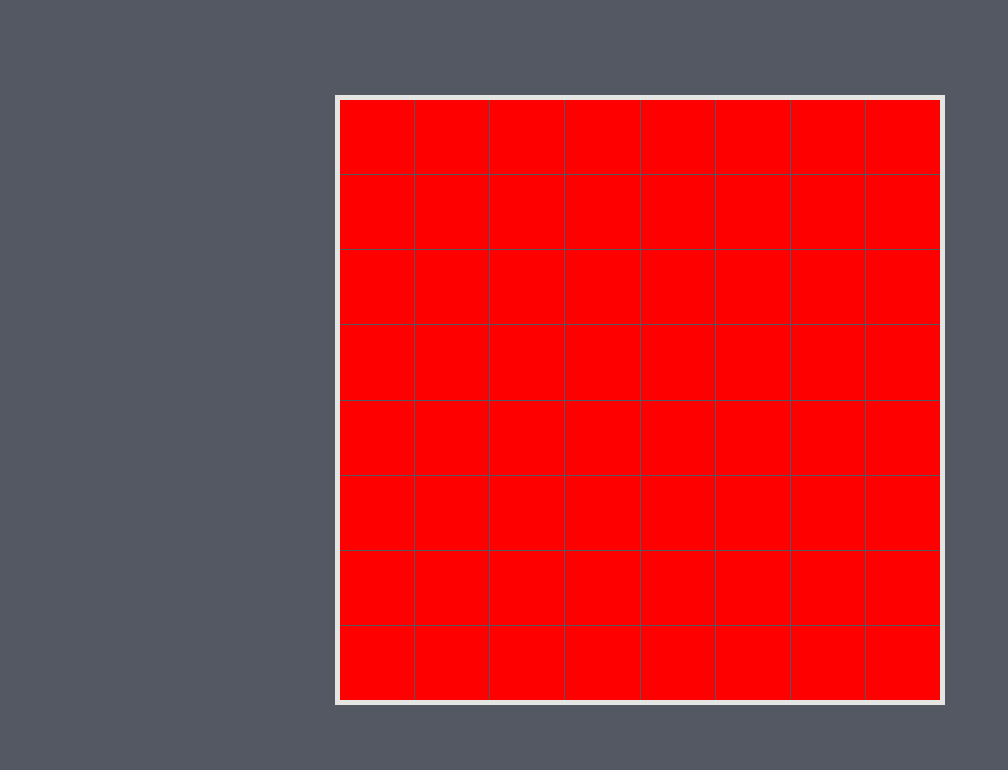
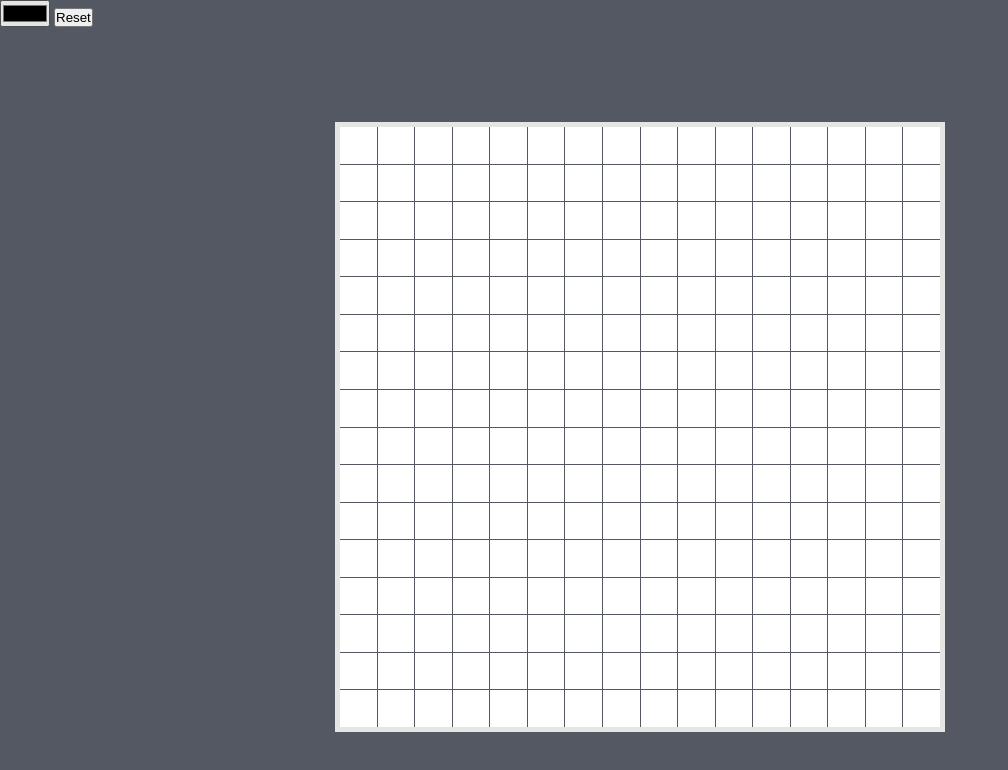
Before and after one commit to Pascha7/Etch-a-Sketch, a plain HTML site: page index.html in a window 1280 px wide. Shown: the whole page, without its empty margins (0-1008 px from the left). Drawn offline with Linux system fonts and the light colour scheme.

Commit message:
Set sketch color to white and created reset btn and a input element with colorPicker ID

```diff
--- a/index.html
+++ b/index.html
@@ -9,6 +9,8 @@
     <script src="index.js" defer></script>
   </head>
   <body>
+    <input type="color" id="colorPicker" />
+    <button id="resetBtn">Reset</button>
     <div class="container">
       <!-- Grid container -->
       <div class="grid"></div>
--- a/index.js
+++ b/index.js
@@ -1,10 +1,13 @@
+let isMouseDown = false; // Track the mouse button state
+let gridNum = 16; // Defines the number of grid squares
+let selectedColor = "#fff"; // Defines the color selected with color picker
+
 // Select the grid container element
 const gridContainer = document.querySelector(".grid");
-let isMouseDown = false; // Track the mouse button state
 
 // Create the grid of squares
-for (let i = 0; i < 8; i++) {
-  for (let j = 0; j < 8; j++) {
+for (let i = 0; i < gridNum; i++) {
+  for (let j = 0; j < gridNum; j++) {
     // Create a square element
     const gridItem = document.createElement("div");
     gridItem.classList.add("grid-item");
@@ -34,3 +37,20 @@ squares.forEach((square) => {
     isMouseDown = false; // Reset the mouse button state to up
   });
 });
+
+// Select the resetBtn element
+const resetBtn = document.getElementById(`resetBtn`);
+// Resets the whole grid to white
+resetBtn.onclick = function () {
+  // Accesses all the square elements
+  squares.forEach((square) => {
+    square.style.backgroundColor = "#fff";
+  });
+};
+
+// Select the colorPicker element
+// const colorPicker = document.getElementById(`colorPicker`);
+// colorPicker.addEventListener(`input`, function(e) => {
+//     selectedColor = e.target.value;
+
+// })
--- a/style.css
+++ b/style.css
@@ -19,8 +19,11 @@ body {
 
 .grid {
   display: grid;
-  grid-template-columns: repeat(8, 1fr); /* Define 8 columns with equal width */
-  grid-template-rows: repeat(8, 1fr); /* Define 8 rows with equal height */
+  grid-template-columns: repeat(
+    16,
+    1fr
+  ); /* Define 8 columns with equal width */
+  grid-template-rows: repeat(16, 1fr); /* Define 8 rows with equal height */
   gap: 1px;
   border: 5px solid #e5e6e4;
   width: 600px;
@@ -28,7 +31,7 @@ body {
 }
 
 .grid-item {
-  background-color: red;
+  background-color: #fff;
   width: 100%; /* Fill the width of the parent container */
   height: 100%; /* Fill the height of the parent container */
 }
```
